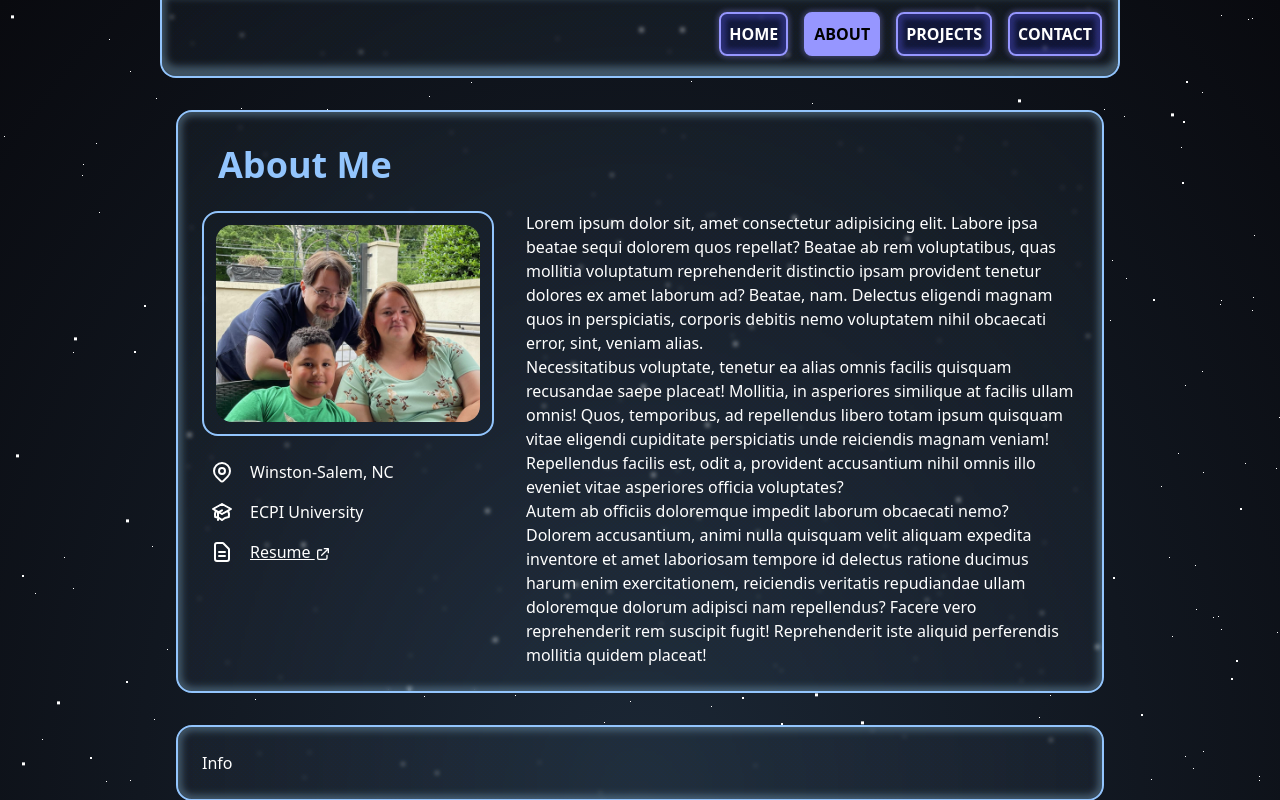
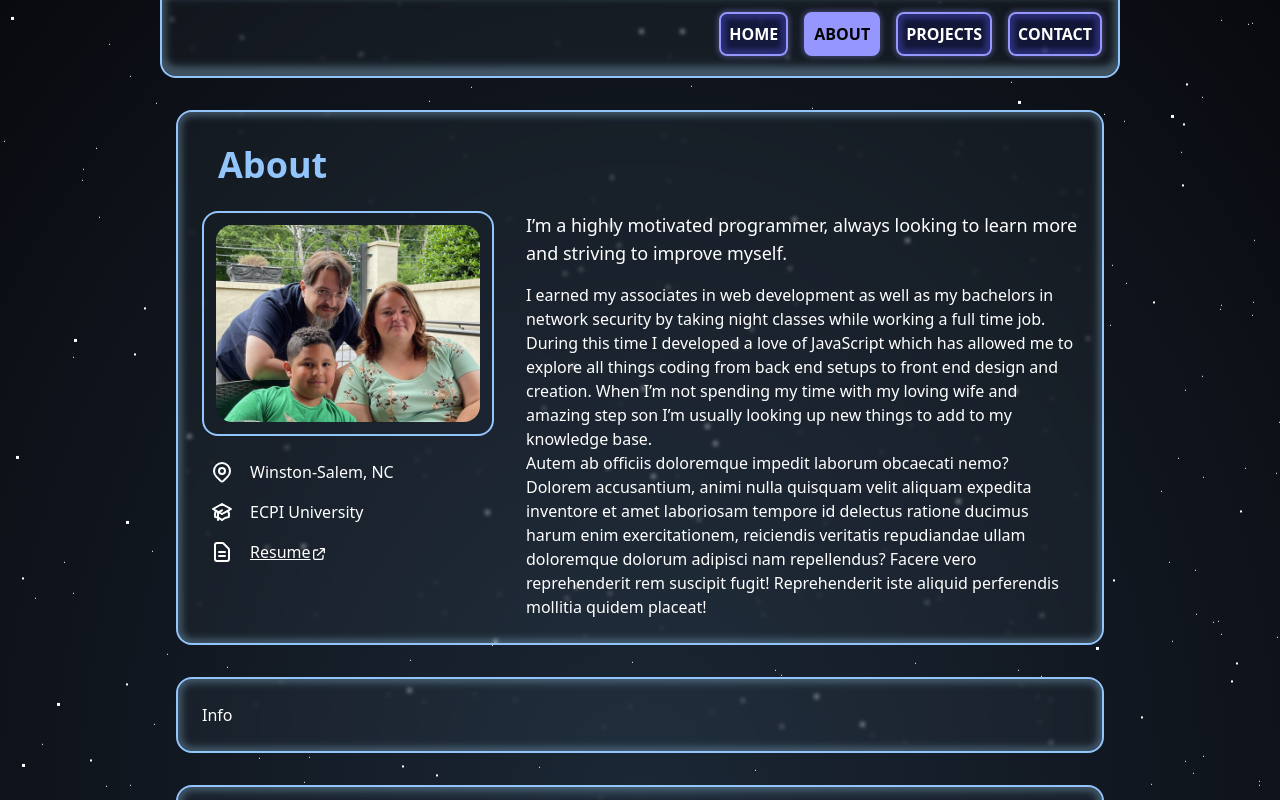
Before and after one commit to Vossryn/portfolio, a Next.js app: page /about in a window 1280 px wide. Shown: the top 800 px of the page. Built offline with nearby package versions, Linux system fonts and the light colour scheme.

Commit message:
Trying to be creative with my about me info

```diff
--- a/src/components/Layout/Header.component.tsx
+++ b/src/components/Layout/Header.component.tsx
@@ -13,6 +13,7 @@ interface MenuItem {
   text: string;
   icon?: React.Component;
   active: boolean;
+  title: string;
 }
 
 const menuItems: MenuItem[] = [
@@ -20,21 +21,25 @@ const menuItems: MenuItem[] = [
     href: "/",
     text: "Home",
     active: false,
+    title: "Home",
   },
   {
     href: "/about",
     text: "About",
     active: false,
+    title: "About",
   },
   {
     href: "/projects",
     text: "Projects",
     active: false,
+    title: "Projects",
   },
   {
     href: "/contact",
     text: "Contact",
     active: false,
+    title: "Contact",
   },
 ];
 
@@ -87,6 +92,7 @@ export default function Header() {
             <a
               className={`inline-block ${styles.meButton} ${item.active ? styles.active : ""}`}
               onClick={(e) => handleClick(e, item)}
+              title={item.title}
             >
               {item.text}
             </a>
--- a/src/pages/about.tsx
+++ b/src/pages/about.tsx
@@ -1,5 +1,4 @@
 import Image from "next/image";
-import Link from "next/link";
 
 import Container from "../components/Container";
 import LocationSvg from "../components/LocationSvg";
@@ -18,7 +17,7 @@ export default function About() {
         <div
           className={`${styles["clip-path-start"]} w-full leading-relaxed text-4xl font-bold text-blue-300 mb-4 relative ml-3 pl-1 before:bg-blue-300 before:absolute before:top-0 before:bottom-0 before:-left-3 before:w-4 before:rounded-l-sm`}
         >
-          About Me
+          About
         </div>
 
         <div className="flex flex-col w-full lg:w-1/3">
@@ -46,25 +45,23 @@ export default function About() {
                 target="_blank"
                 title="Go to Reusme"
               >
-                Resume <ExternalLinkSvg className="h-4 w-4 inline-block" />
+                Resume
+                <ExternalLinkSvg className="h-4 w-4 inline-block" />
               </a>
             </div>
           </div>
         </div>
         <div className="lg:w-2/3 lg:pl-8">
-          <p>
-            Lorem ipsum dolor sit, amet consectetur adipisicing elit. Labore ipsa beatae sequi
-            dolorem quos repellat? Beatae ab rem voluptatibus, quas mollitia voluptatum
-            reprehenderit distinctio ipsam provident tenetur dolores ex amet laborum ad? Beatae,
-            nam. Delectus eligendi magnam quos in perspiciatis, corporis debitis nemo voluptatem
-            nihil obcaecati error, sint, veniam alias.
+          <p className="text-lg pb-4">
+            I’m a highly motivated programmer, always looking to learn more and striving to improve
+            myself.
           </p>
           <p>
-            Necessitatibus voluptate, tenetur ea alias omnis facilis quisquam recusandae saepe
-            placeat! Mollitia, in asperiores similique at facilis ullam omnis! Quos, temporibus, ad
-            repellendus libero totam ipsum quisquam vitae eligendi cupiditate perspiciatis unde
-            reiciendis magnam veniam! Repellendus facilis est, odit a, provident accusantium nihil
-            omnis illo eveniet vitae asperiores officia voluptates?
+            I earned my associates in web development as well as my bachelors in network security by
+            taking night classes while working a full time job. During this time I developed a love
+            of JavaScript which has allowed me to explore all things coding from back end setups to
+            front end design and creation. When I’m not spending my time with my loving wife and
+            amazing step son I’m usually looking up new things to add to my knowledge base.
           </p>
           <p>
             Autem ab officiis doloremque impedit laborum obcaecati nemo? Dolorem accusantium, animi
--- a/src/pages/index.tsx
+++ b/src/pages/index.tsx
@@ -17,7 +17,9 @@ export default function Home() {
         />
         <div className="z-10 text-transparent bg-clip-text bg-gradient-to-t from-yellow-500 to-blue-500 pb-5 flex flex-col items-center justify-center">
           <div className="font-extrabold text-6xl lg:text-7xl">Philip Flynt</div>
-          <div className="font-extrabold text-3xl py-4">Full Stack Developer</div>
+          <div className="font-extrabold text-2xl py-4 max-w-sm text-center">
+            A full stack developer with out of this world creativity
+          </div>
           <div>
             <Link href="/contact" passHref>
               <a className={`inline-block ${styles.contactButton}`}>Contact Me</a>
```
